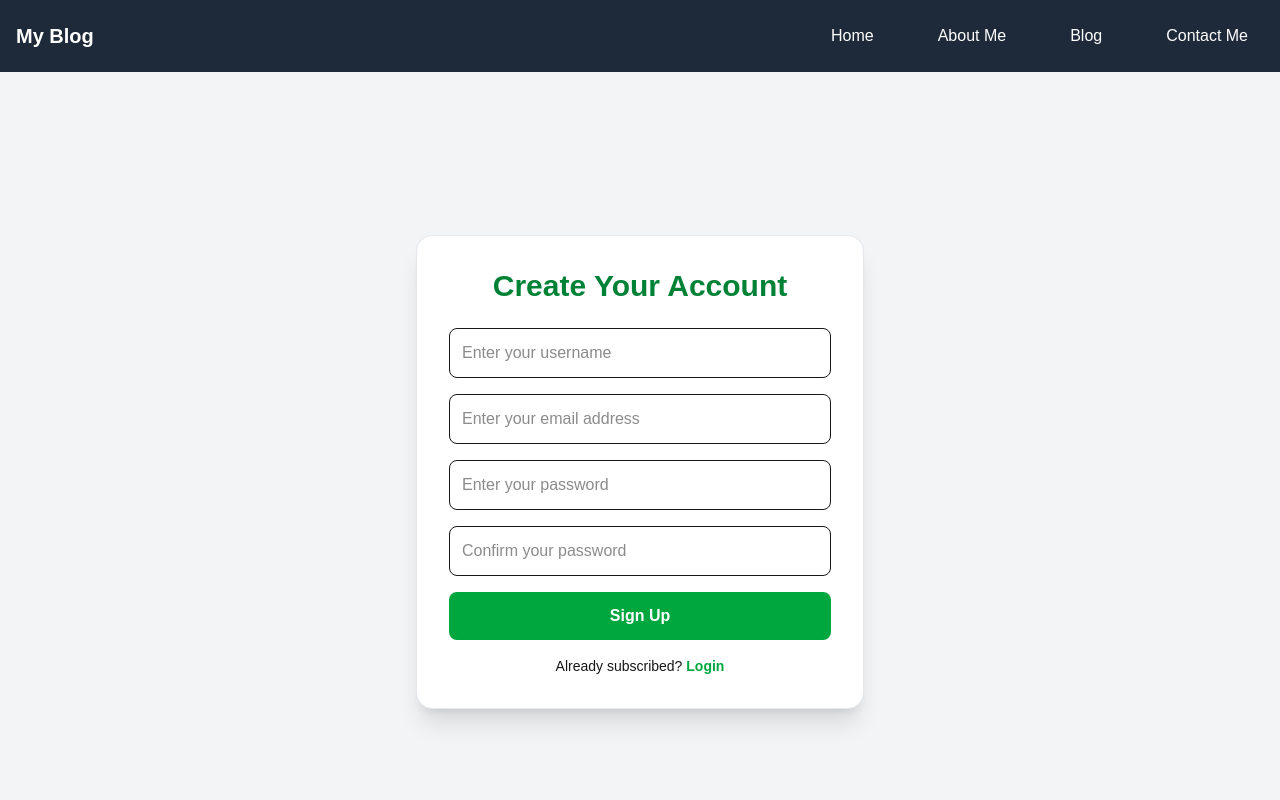
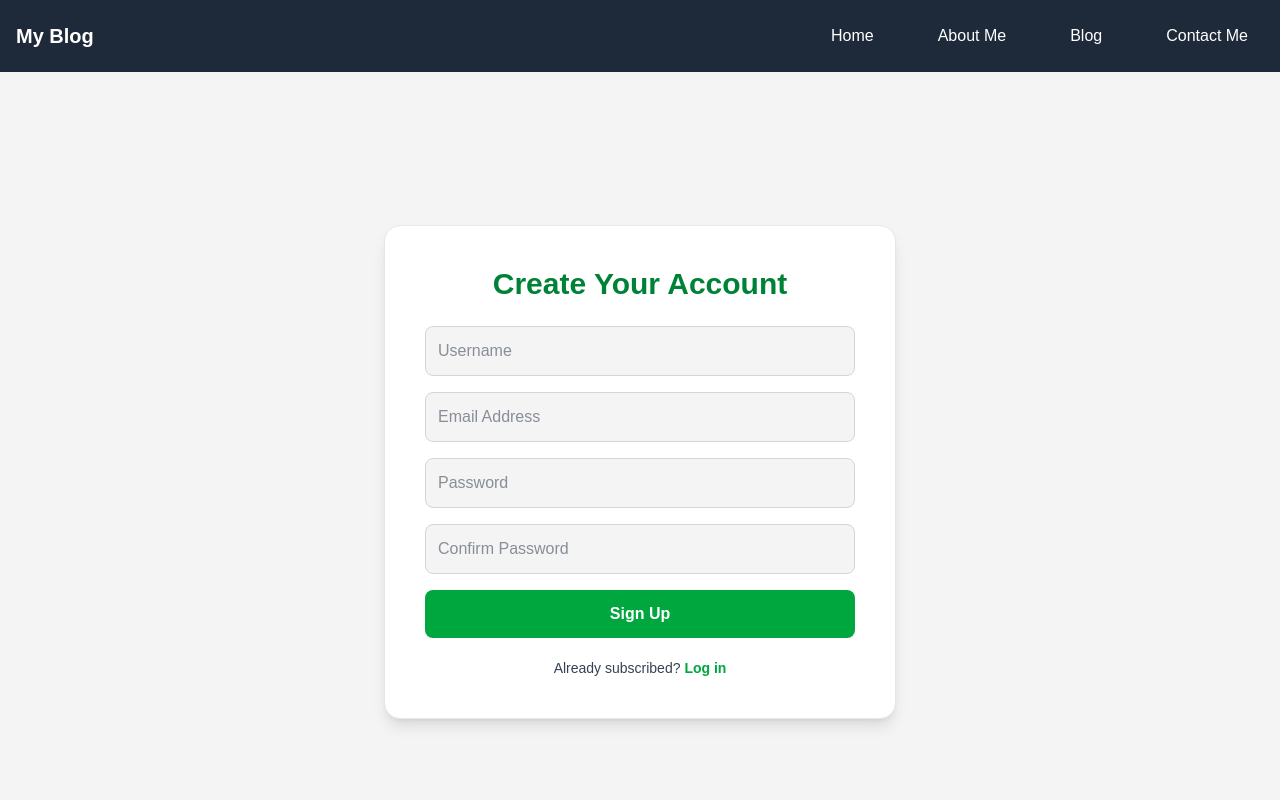
Before and after one commit to Mohamad-Moghadam/Personal-Blog, a Next.js app: page /signup in a window 1280 px wide. Shown: the top 800 px of the page. Built offline with nearby package versions, Linux system fonts and the light colour scheme; no server answers.

Commit message:
🚀 sign up page got optimized

```diff
--- a/src/app/signup/page.tsx
+++ b/src/app/signup/page.tsx
@@ -23,6 +23,7 @@ export default function Signup() {
 		reset,
 		formState: { errors },
 	} = useForm<SignupForm>();
+
 	const password = watch("password");
 
 	const onSubmit = async (data: SignupForm) => {
@@ -30,6 +31,7 @@ export default function Signup() {
 			toast.error("Passwords do not match");
 			return;
 		}
+
 		try {
 			const res = await fetch(`${BASE_URL}/Subscribers/subscribe/`, {
 				method: "POST",
@@ -40,63 +42,96 @@ export default function Signup() {
 					password: data.password,
 				}),
 			});
+
 			if (!res.ok) {
 				toast.error("Signup failed");
 				return;
 			}
-			toast.success("Signed up successfully");
+
+			toast.success("Signed up successfully!");
 			reset();
-			setTimeout(() => router.push("/login"), 1000);
-		} catch (err) {
-			console.error(err);
+			setTimeout(() => router.push("/login"), 800);
+		} catch (error) {
+			console.error(error);
 			toast.error("Connection error");
 		}
 	};
 
 	return (
-		<div className="min-h-screen flex items-center justify-center p-6 bg-gray-100">
-			<div className="bg-white p-8 rounded-2xl shadow-xl max-w-md w-full border border-gray-200">
-				<h1 className="text-3xl font-bold mb-6 text-center text-green-700">
+		<div className="min-h-screen flex items-center justify-center p-6 bg-zinc-100 dark:bg-black">
+			<div className="bg-white dark:bg-zinc-900 p-10 rounded-2xl shadow-lg border border-gray-200 dark:border-zinc-700 w-full max-w-lg">
+				<h1 className="text-3xl font-bold text-center mb-6 text-green-700 dark:text-green-400">
 					Create Your Account
 				</h1>
-				<form className="space-y-4" onSubmit={handleSubmit(onSubmit)}>
+
+				<form onSubmit={handleSubmit(onSubmit)} className="space-y-4">
+					{/* Username */}
+					<div>
 						<input
 							{...register("username", { required: true })}
-						placeholder="Enter your username"
-						className="w-full p-3 border rounded-lg focus:outline-none focus:ring-2 focus:ring-green-500"
+							placeholder="Username"
+							className="w-full p-3 rounded-lg bg-zinc-100 dark:bg-zinc-800 border border-gray-300 dark:border-zinc-700 text-gray-800 dark:text-gray-100 focus:ring-2 focus:ring-green-500 outline-none"
 						/>
+						{errors.username && (
+							<p className="text-red-500 text-sm">Username is required</p>
+						)}
+					</div>
+
+					{/* Email */}
+					<div>
 						<input
 							{...register("email", { required: true })}
 							type="email"
-						placeholder="Enter your email address"
-						className="w-full p-3 border rounded-lg focus:outline-none focus:ring-2 focus:ring-green-500"
+							placeholder="Email Address"
+							className="w-full p-3 rounded-lg bg-zinc-100 dark:bg-zinc-800 border border-gray-300 dark:border-zinc-700 text-gray-800 dark:text-gray-100 focus:ring-2 focus:ring-green-500 outline-none"
 						/>
+						{errors.email && (
+							<p className="text-red-500 text-sm">Email is required</p>
+						)}
+					</div>
+
+					{/* Password */}
+					<div>
 						<input
 							{...register("password", { required: true })}
 							type="password"
-						placeholder="Enter your password"
-						className="w-full p-3 border rounded-lg focus:outline-none focus:ring-2 focus:ring-green-500"
+							placeholder="Password"
+							className="w-full p-3 rounded-lg bg-zinc-100 dark:bg-zinc-800 border border-gray-300 dark:border-zinc-700 text-gray-800 dark:text-gray-100 focus:ring-2 focus:ring-green-500 outline-none"
 						/>
+						{errors.password && (
+							<p className="text-red-500 text-sm">Password is required</p>
+						)}
+					</div>
+
+					{/* Confirm Password */}
+					<div>
 						<input
 							{...register("confirm", { required: true })}
 							type="password"
-						placeholder="Confirm your password"
-						className="w-full p-3 border rounded-lg focus:outline-none focus:ring-2 focus:ring-green-500"
+							placeholder="Confirm Password"
+							className="w-full p-3 rounded-lg bg-zinc-100 dark:bg-zinc-800 border border-gray-300 dark:border-zinc-700 text-gray-800 dark:text-gray-100 focus:ring-2 focus:ring-green-500 outline-none"
 						/>
+						{errors.confirm && (
+							<p className="text-red-500 text-sm">Please confirm password</p>
+						)}
+					</div>
+
+					{/* Button */}
 					<button
 						type="submit"
-						className="w-full bg-green-600 text-white py-3 rounded-lg font-semibold hover:bg-green-700 transition"
+						className="w-full bg-green-600 hover:bg-green-700 text-white py-3 rounded-lg font-semibold transition"
 					>
 						Sign Up
 					</button>
 				</form>
-				<p className="text-center text-sm mt-4">
+
+				<p className="text-center text-sm mt-5 text-gray-700 dark:text-gray-300">
 					Already subscribed?{" "}
 					<Link
 						href="/login"
-						className="text-green-600 font-semibold hover:underline"
+						className="text-green-600 dark:text-green-400 font-semibold hover:underline"
 					>
-						Login
+						Log in
 					</Link>
 				</p>
 			</div>
```
Lines whose indentation alone changed are shown as unchanged.
